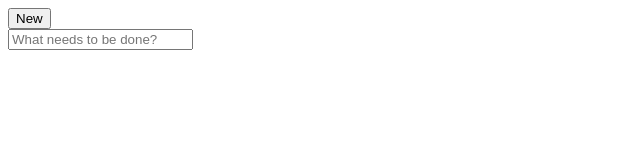
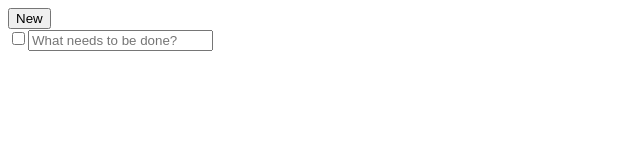
Before and after one commit to ritamcastro/todo-tdd-and-a11y-geek-girls, a React (Vite) app in the folder frontend/: page / in a window 1280 px wide. Shown: the top 160 px of the page, without its empty margins (0-640 px from the left). Built offline with nearby package versions, Linux system fonts and the light colour scheme.

Commit message:
✅  Making the test pass

```diff
--- a/frontend/src/main.tsx
+++ b/frontend/src/main.tsx
@@ -6,26 +6,41 @@ const rootContainer: Element | DocumentFragment | null = document.getElementById
 type ToDoItem = {
   id: number
   text: string
+  isDone: boolean
 }
 
 const ToDo = () => {
-  const [items, setItems] = useState<ToDoItem[]>([{ id: Date.now(), text: '' }])
+  const [items, setItems] = useState<ToDoItem[]>([{ id: Date.now(), text: '', isDone: false }])
+
+  const onToggleItem = (id: number) => {
+    const updatedItems = items.map(item => {
+      return item.id === id ? { ...item, isDone: !item.isDone } : item
+    })
+    setItems(updatedItems)
+  }
 
   return (
     <>
       <button
         type="button"
-        onClick={() => setItems([...items, { id: Date.now(), text: '' }])}
+        onClick={() => setItems([...items, { id: Date.now(), text: '', isDone: false }])}
       >
         New
       </button>
       <div>
         {items.map(item => (
-          <input
-            key={item.id}
-            type="text"
-            placeholder="What needs to be done?"
-          />
+          <div key={item.id}>
+            <input
+              type={'checkbox'}
+              checked={item.isDone}
+              onChange={() => onToggleItem(item.id)}
+            />
+            <input
+              type="text"
+              placeholder="What needs to be done?"
+              style={{ textDecoration: item.isDone ? 'line-through' : 'none' }}
+            />
+          </div>
         ))}
       </div>
     </>
```
